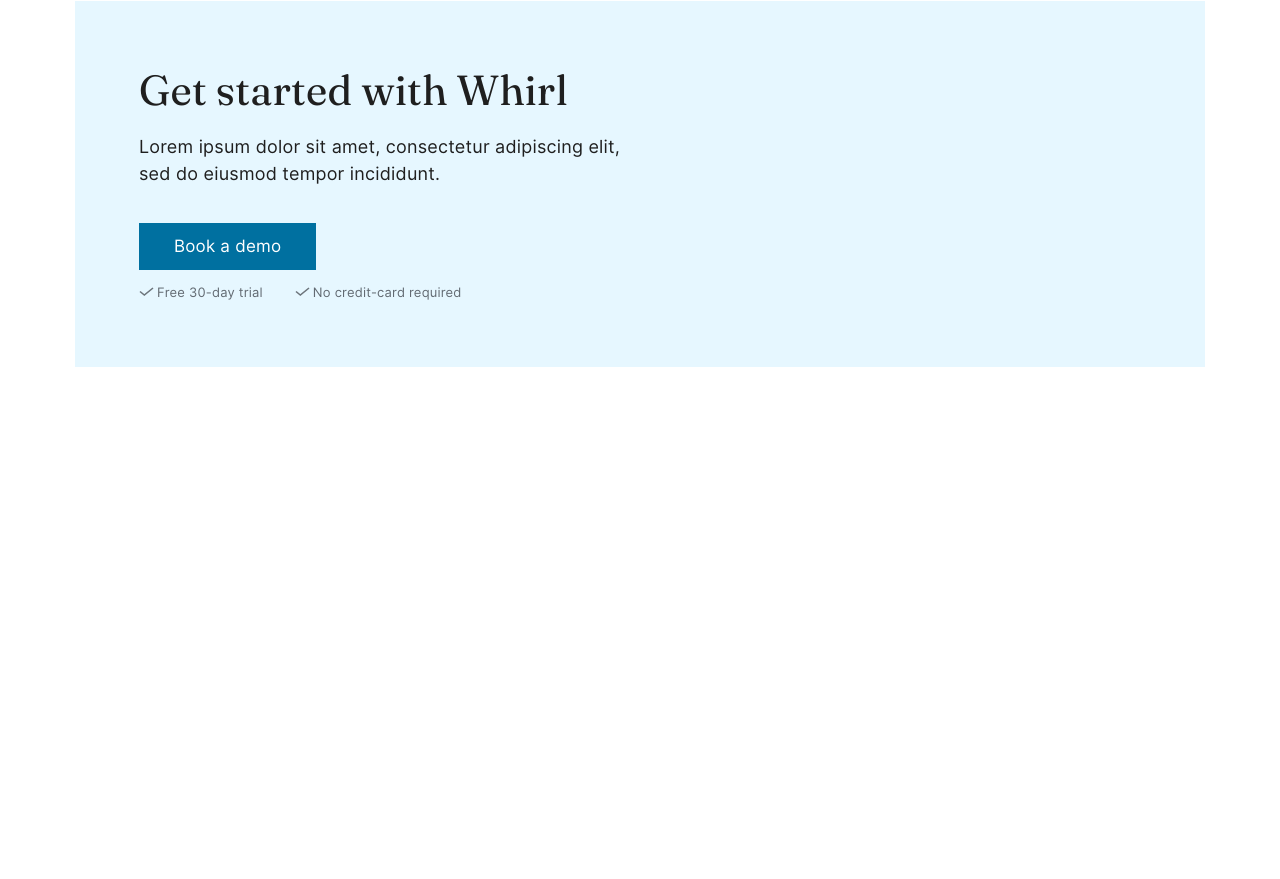
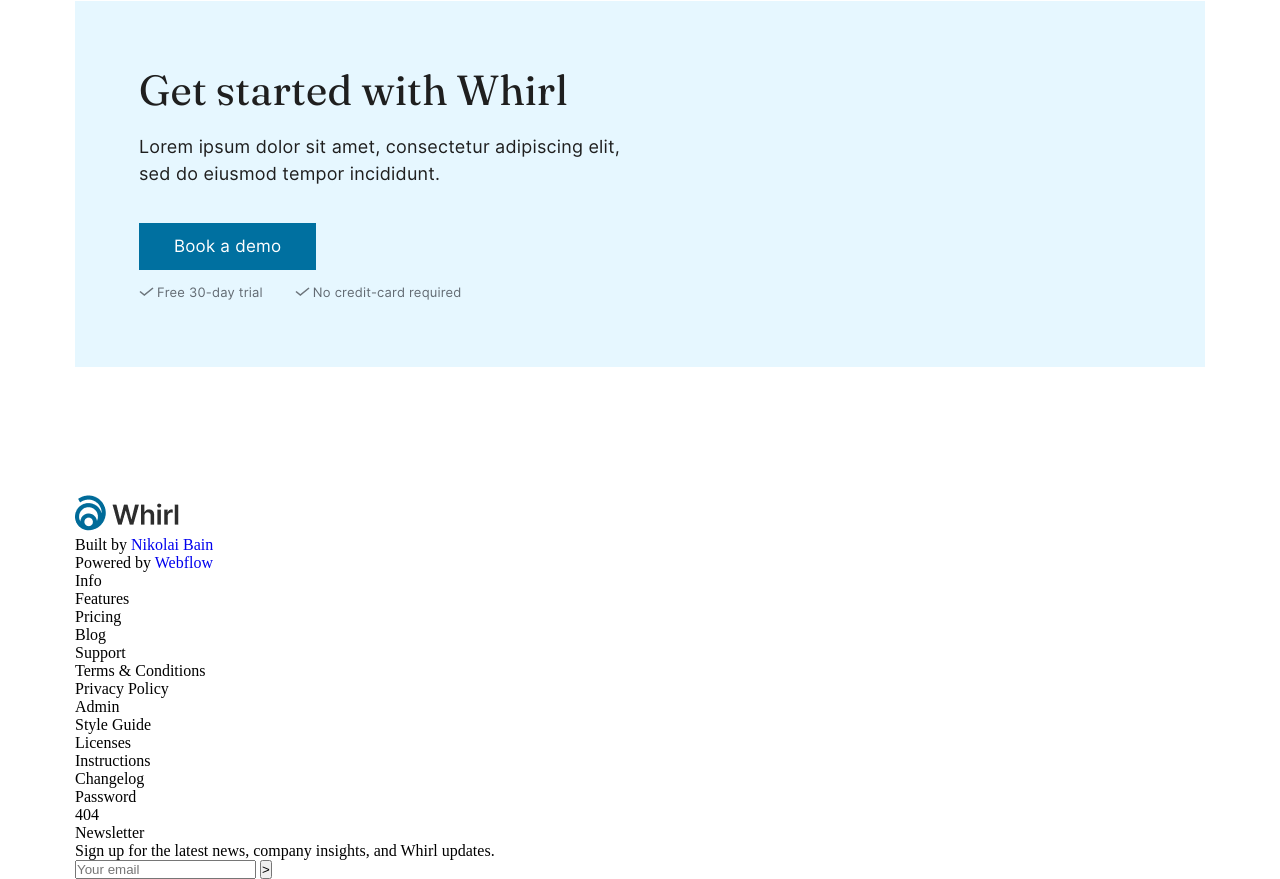
Before and after one commit to gagarka51/WHIRL, a plain HTML site: page index.html in a window 1280 px wide. Shown: the part 4663-5542 px from the top of the page. Before the commit the page ends 5110 px from the top, so only its background shows below. Drawn offline with Linux system fonts and the light colour scheme.

Commit message:
create structure footer

```diff
--- a/assets/css/style.css
+++ b/assets/css/style.css
@@ -417,7 +417,7 @@ h1 {
 .start-block {
     background-color: #E6F7FF;
     padding: 63.98px 0 64px 64px;
-    margin-bottom: 79.98px;
+    margin-bottom: 128px;
 }
 .start-block h6 {
     color: #1F1F1F;
--- a/index.html
+++ b/index.html
@@ -238,7 +238,41 @@
         </div>
     </body>
     <footer>
-        <div class="container"></div>
+        <div class="container">
+            <div class="footer-company-block">
+                <img src="assets/img/logo.png" alt="logo of company">
+                <p>Built by <a href="#">Nikolai Bain</a></p>
+                <p>Powered by <a href="#">Webflow</a></p>
+            </div>
+            <div class="footer-menu">
+                <ul>
+                    <li>Info</li>
+                    <li>Features</li>
+                    <li>Pricing</li>
+                    <li>Blog</li>
+                    <li>Support</li>
+                    <li>Terms & Conditions</li>
+                    <li>Privacy Policy</li>
+                </ul>
+                <ul>
+                    <li>Admin</li>
+                    <li>Style Guide</li>
+                    <li>Licenses</li>
+                    <li>Instructions</li>
+                    <li>Changelog</li>
+                    <li>Password</li>
+                    <li>404</li>
+                </ul>
+            </div>
+            <div class="footer-link">
+                <p>Newsletter</p>
+                <p>Sign up for the latest news, company insights, and Whirl updates.</p>
+                <form action="">
+                    <input type="email" placeholder="Your email">
+                    <input type="submit" value=">">
+                </form>
+            </div>
+        </div>
         <script src="assets/js/script.js"></script>
     </footer>
 </body>
```
